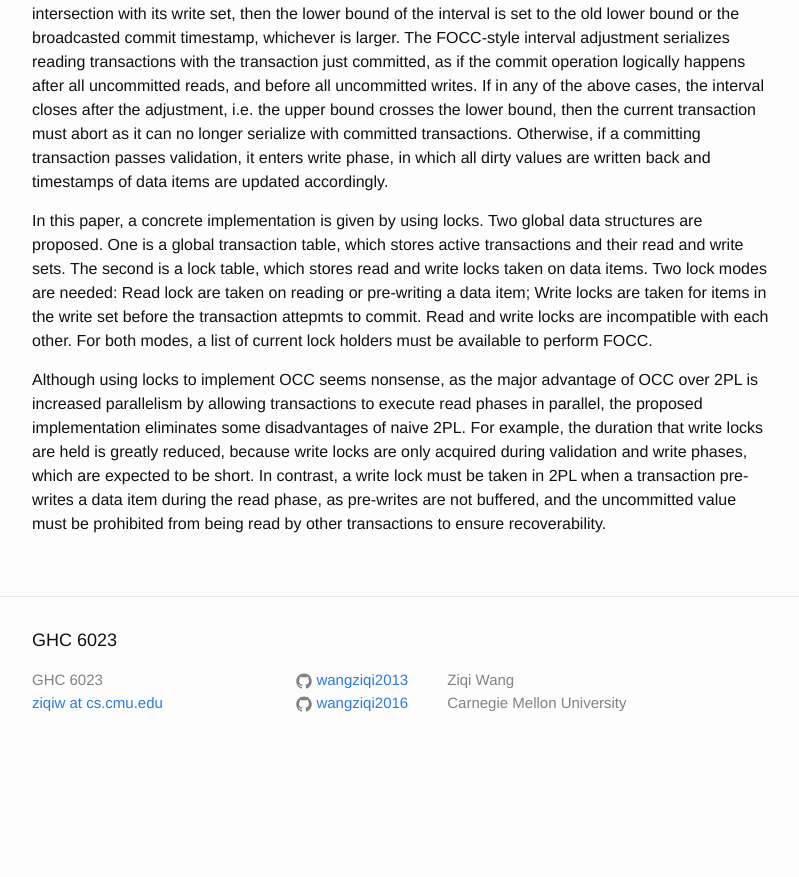
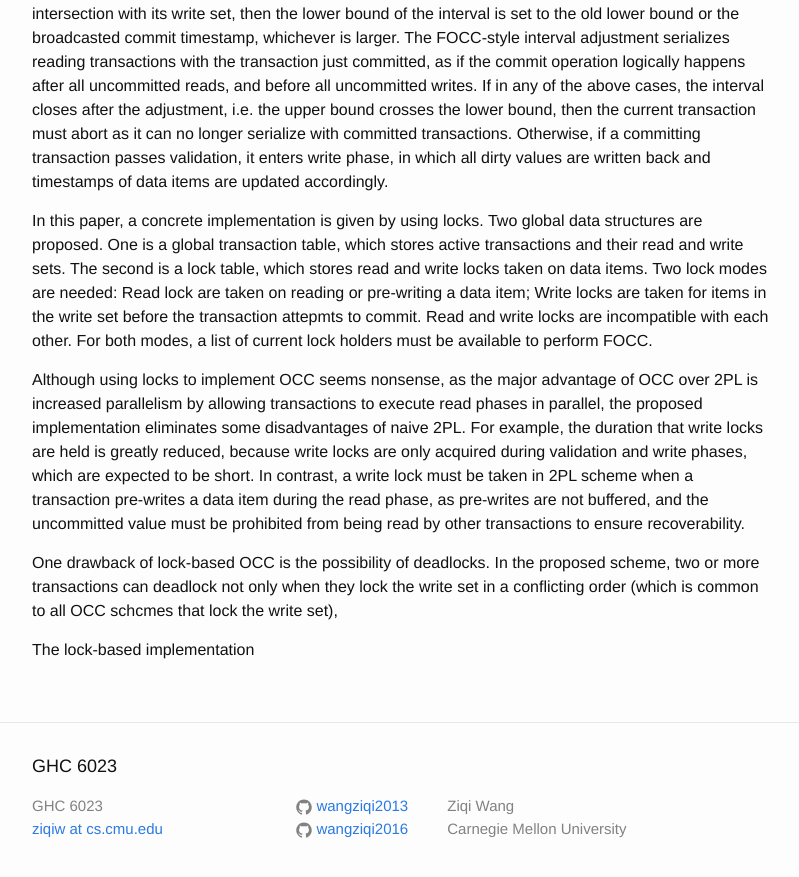
Before and after one commit to wangziqi2013/wangziqi2013.github.io, a Jekyll site: the page built from _posts/2018-04-09-Using-Dym-Adj-of-Serialization-Order-for-Real-Time-DBMS.markdown, in a window 1280 px wide and 900 px high, scrolled down 1075 px. Shown: the top 877 px of the window, without its empty margins (238-1037 px from the left). Built offline with Jekyll 4.4.1, drawn with Linux system fonts in a browser that asks for light colours; before the commit the page ends 1849 px from its top, so only the background shows below that.

Commit message:
Working on drawback

```diff
--- a/_posts/2018-04-09-Using-Dym-Adj-of-Serialization-Order-for-Real-Time-DBMS.markdown
+++ b/_posts/2018-04-09-Using-Dym-Adj-of-Serialization-Order-for-Real-Time-DBMS.markdown
@@ -53,5 +53,11 @@ Although using locks to implement OCC seems nonsense, as the major advantage of
 by allowing transactions to execute read phases in parallel, the proposed implementation eliminates some disadvantages
 of naive 2PL. For example, the duration that write locks are held is greatly reduced, because write locks are only
 acquired during validation and write phases, which are expected to be short. In contrast, a write lock must be taken
-in 2PL when a transaction pre-writes a data item during the read phase, as pre-writes are not buffered, and the
+in 2PL scheme when a transaction pre-writes a data item during the read phase, as pre-writes are not buffered, and the
 uncommitted value must be prohibited from being read by other transactions to ensure recoverability.
+
+One drawback of lock-based OCC is the possibility of deadlocks. In the proposed scheme, two or more transactions can
+deadlock not only when they lock the write set in a conflicting order (which is common to all OCC schcmes
+that lock the write set),
+
+The lock-based implementation
```
